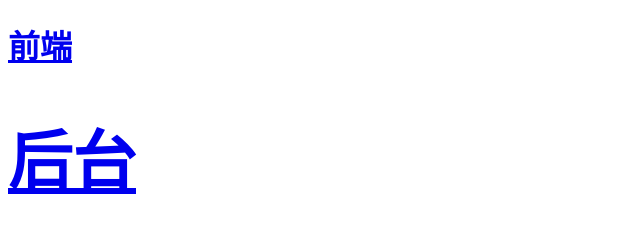
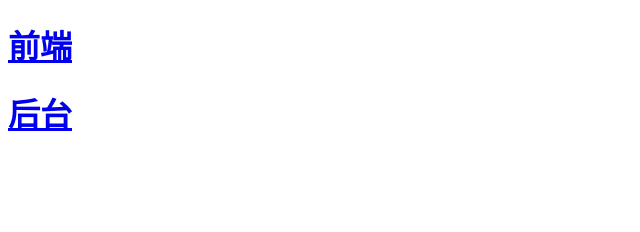
Before and after one commit to RongHaoBlack/RongHaoBlack.github.io, a plain HTML site: page index.html in a window 1280 px wide. Shown: the whole page, without its empty margins (0-640 px from the left). Drawn offline with Linux system fonts and the light colour scheme.

Commit message:
Update index.html

```diff
--- a/index.html
+++ b/index.html
@@ -6,7 +6,7 @@
 </head>
 
 <body>
-	<a href="http://47.98.45.51:8080" target="_blank"><h1>前端<h1></a>
-	<a href="http://47.98.45.51:8080/admin" target="_blank"><h1>后台<h1></a>
+	<a href="http://47.98.45.51:8080" target="_blank"><h1>前端</h1></a>
+	<a href="http://47.98.45.51:8080/admin" target="_blank"><h1>后台</h1></a>
 </body>
 </html>
```
